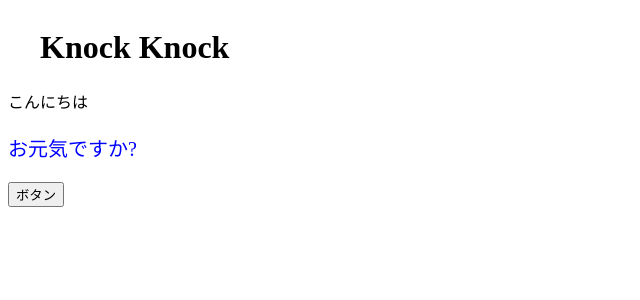
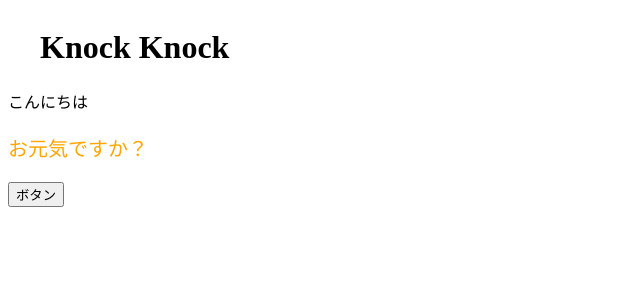
Before and after one commit to s163404/react-tutorial, a React (Create React App) app: page / in a window 1280 px wide. Shown: the top 300 px of the page, without its empty margins (0-640 px from the left). Built offline with nearby package versions, Linux system fonts and the light colour scheme.

Commit message:
Propsを使ってパーツの見た目を変えてみる

```diff
--- a/src/App.jsx
+++ b/src/App.jsx
@@ -9,7 +9,7 @@
     <div>
       <h1>　Knock Knock</h1>
       <p>こんにちは</p>
-      <ColoredMessage />
+      <ColoredMessage color="orange" message="お元気ですか？" />
       <button onClick={onClickButton}>ボタン</button>
     </div>
   );
--- a/src/components/ColoredMessage.jsx
+++ b/src/components/ColoredMessage.jsx
@@ -1,8 +1,9 @@
-export const ColoredMessage = () => {
+export const ColoredMessage = (props) => {
+  console.log(props);
   const contentStyle = {
-    color: "blue",
+    color: props.color,
     fontSize: "20px"
   };
 
-  return <p style={contentStyle}>お元気ですか?</p>;
+  return <p style={contentStyle}>{props.message}</p>;
 };
```
